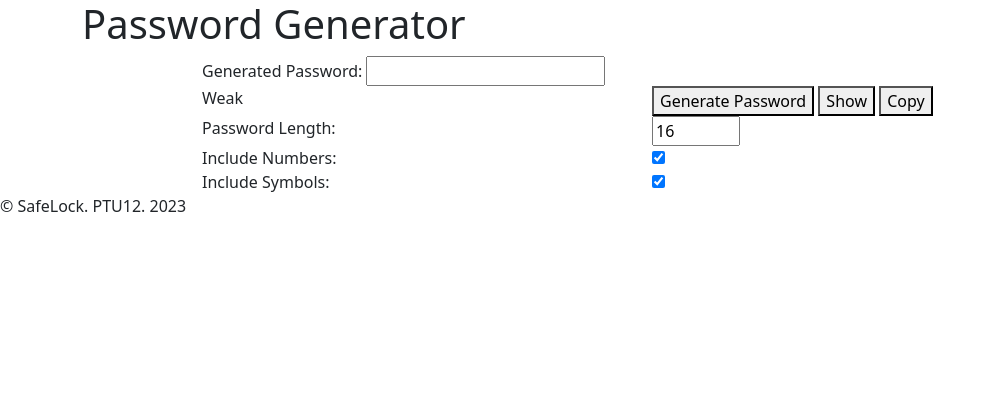
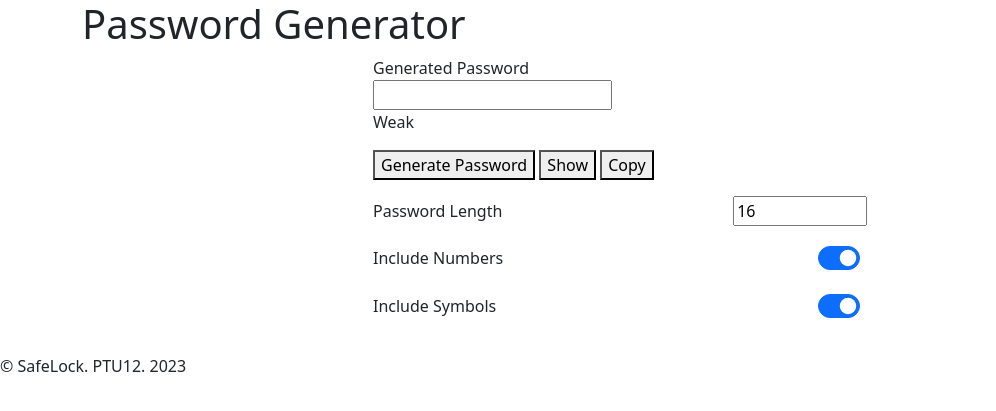
Before and after one commit to bro256/safelock, a Django app: page /password_generator/ in a window 1280 px wide. Shown: the top 411 px of the page, without its empty margins (0-996 px from the left). Run offline with Django 3.2, Linux system fonts and the light colour scheme; some libraries are stand-ins or nearby versions.

Commit message:
pass generator template improvements

```diff
--- a/safelock/secret_manager/templates/secret_manager/password_entry_form.html
+++ b/safelock/secret_manager/templates/secret_manager/password_entry_form.html
@@ -56,5 +56,5 @@
         {% endif %}
     </form>
     <!-- Scripts -->
-<   script src="{% static 'secret_manager/js/password_field.js' %}"></script>
+    <script src="{% static 'secret_manager/js/password_field.js' %}"></script>
 {% endblock content %}
--- a/safelock/secret_manager/templates/secret_manager/password_generator.html
+++ b/safelock/secret_manager/templates/secret_manager/password_generator.html
@@ -4,37 +4,40 @@
 {% block content %}
     <h1>Password Generator</h1>
     <div class="container">
-        <div class="row password-details">
-            <div class="col-md-12">
-                <label for="password">Generated Password:</label>
+        <div class="row justify-content-center mb-3">
+            <div class="col-md-6">
+                <div>
+                    <label for="password">Generated Password</label>
+                </div>
+                <div>
                     <input type="text" id="password-field" readonly>
                 </div>
-        <div class="col-md-6">
-            <span id="password-strength"></span>
-        </div>
-        <div class="col-md-6">
+                <div class="mb-6 mb-3"><span id="password-strength"></span></div>
+                <div class="mb-6 mb-3">
                     <button id="generate-button">Generate Password</button>
                     <button type="button" onclick="toggleTextVisibility()">Show</button>
                     <button type="button" onclick="copyToClipboard()">Copy</button>
                 </div>
-        <div class="col-md-6">
-            <label for="length">Password Length:</label>
+                <div>
+                    <label class="col-md-8" for="length">Password Length</label>
+                    <input class="col-md-3 mb-3" type="number" id="length" min="1" max="24" value="16">
                 </div>
-        <div class="col-md-6">
-            <input type="number" id="length" min="1" max="24" value="16">
+                <div class="d-flex align-items-center mb-3">
+                    <label class="col-md-10" for="numbers">Include Numbers</label>
+                    <div class="form-check form-switch">
+                        <input  class="form-check-input form-check form-switch md-2" type="checkbox" id="numbers" checked>
                     </div>
-        <div class="col-md-6">
-            <label for="numbers">Include Numbers:</label>
                 </div>
-        <div class="col-md-6">
-            <input type="checkbox" id="numbers" checked>
+                <div class="d-flex align-items-center mb-3">
+                    <label class="col-md-10" for="symbols">Include Symbols</label>
+                    <div class="form-check form-switch">
+                        <input class="form-check-input form-check form-switch md-2" type="checkbox" id="symbols" checked>
                     </div>
-        <div class="col-md-6">
-            <label for="symbols">Include Symbols:</label>
                 </div>
-        <div class="col-md-6">
-            <input type="checkbox" id="symbols" checked>
             </div>
+        </div>
+    </div>
+
     <!-- Scripts -->
     <script src="{% static 'secret_manager/js/password_field.js' %}"></script>
     <script src="{% static 'secret_manager/js/password_generator.js' %}"></script>
```
Lines whose indentation alone changed are shown as unchanged.
